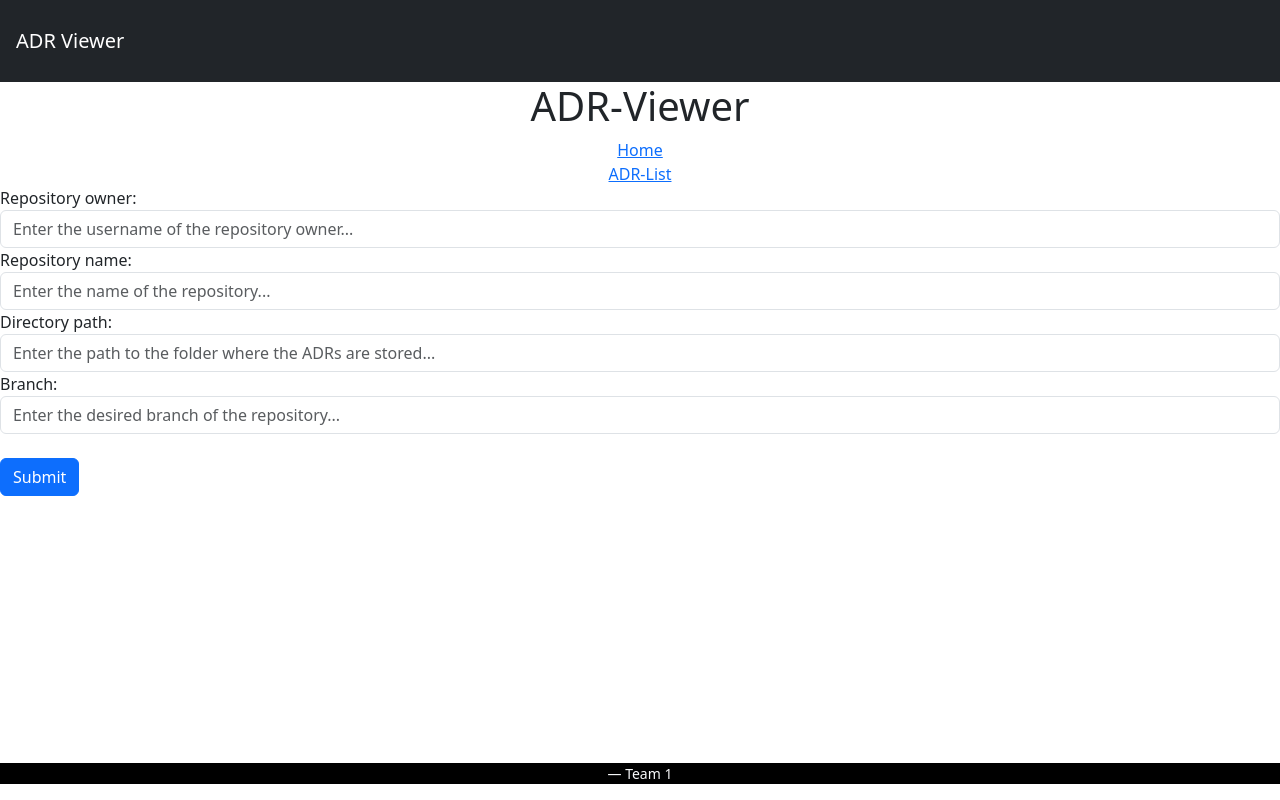
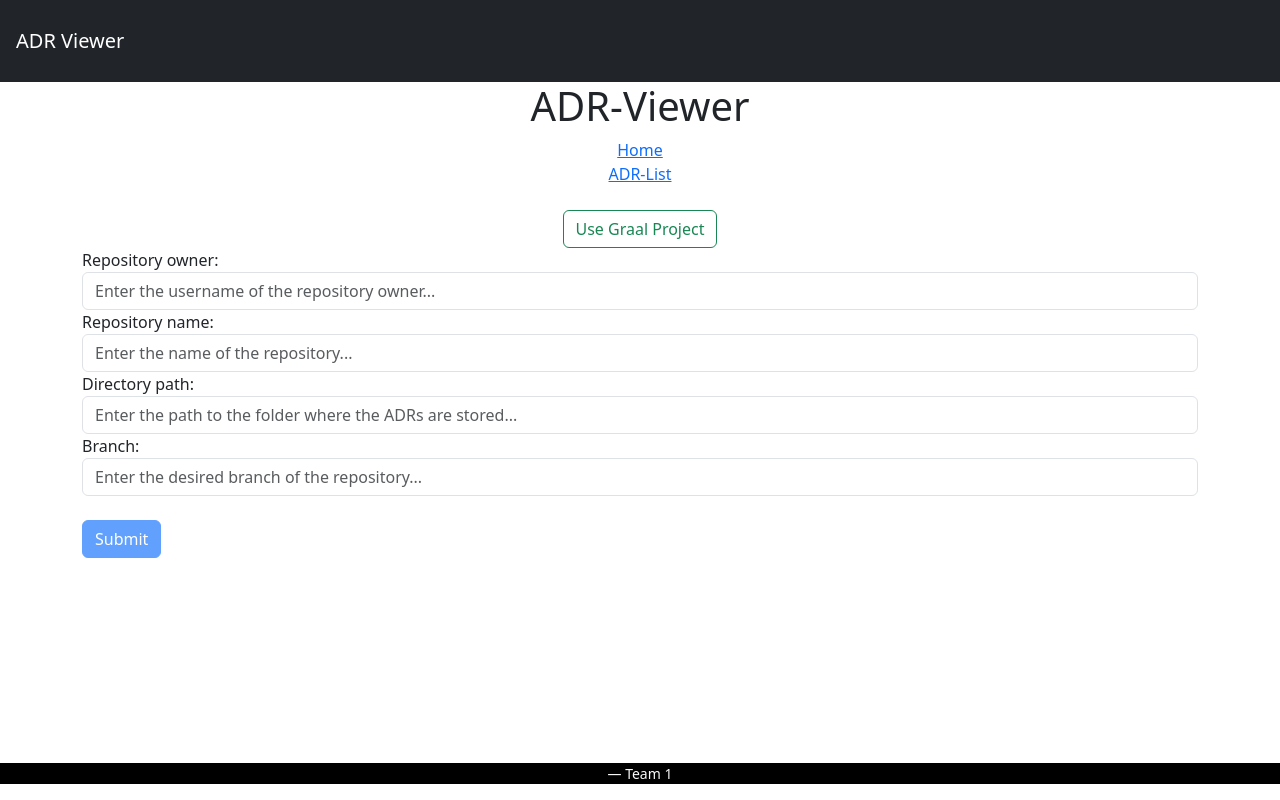
Before and after one commit to Mayralex/pr_service_engineering_team1, an Angular app in the folder frontend/adr-viewer-ui/: page /home in a window 1280 px wide. Built offline with nearby package versions, Linux system fonts and the light colour scheme.

Commit message:
#40: Added Input page for project info. Closes #40

```diff
--- a/frontend/adr-viewer-ui/src/app/components/home/home.component.html
+++ b/frontend/adr-viewer-ui/src/app/components/home/home.component.html
@@ -1,4 +1,9 @@
-<form (submit)="onSubmit()">
+<br>
+<div class="container text-center">
+  <button (click)="useGraal()" type="button" class="btn btn-outline-success">Use Graal Project</button>
+</div>
+<div class="container">
+  <form (submit)="onSubmit()" #adrForm="ngForm">
     <div class="form-group">
       <label for="repoOwner">Repository owner:</label>
       <input type="text" id="repoOwner" class="form-control" placeholder="Enter the username of the repository owner..."
@@ -13,7 +18,8 @@
 
     <div class="form-group">
       <label for="directoryPath">Directory path:</label>
-    <input type="text" id="directoryPath" class="form-control" placeholder="Enter the path to the folder where the ADRs are stored..."
+      <input type="text" id="directoryPath" class="form-control"
+             placeholder="Enter the path to the folder where the ADRs are stored..."
              name="directoryPath" [(ngModel)]="userData.directoryPath" required>
     </div>
 
@@ -23,5 +29,6 @@
              name="branch" [(ngModel)]="userData.branch" required>
     </div>
     <br>
-  <button type="submit" class="btn btn-primary">Submit</button>
+    <button type="submit" [disabled]="!adrForm.form.valid" class="btn btn-primary">Submit</button>
   </form>
+</div>
--- a/frontend/adr-viewer-ui/src/app/components/home/home.component.ts
+++ b/frontend/adr-viewer-ui/src/app/components/home/home.component.ts
@@ -27,4 +27,17 @@ export class HomeComponent implements OnInit {
       }
     });
   }
+
+  // Used for easy access to Graal Project for testing, etc. - can be deleted when not needed anymore
+  useGraal() {
+    // Navigate to target component with user information
+    this.router.navigate(['/listview'], {
+      queryParams:{
+        repoOwner: "flohuemer",
+        repoName: "graal",
+        directoryPath: "wasm/docs/arch",
+        branch: "adrs",
+      }
+    });
+  }
 }
```
Lines whose indentation alone changed are shown as unchanged.
